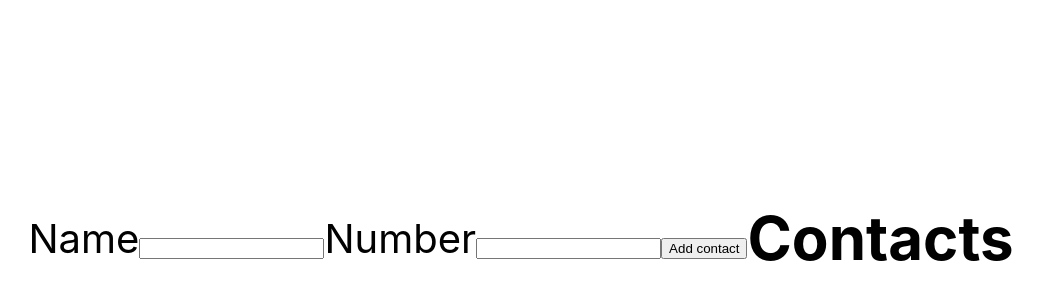
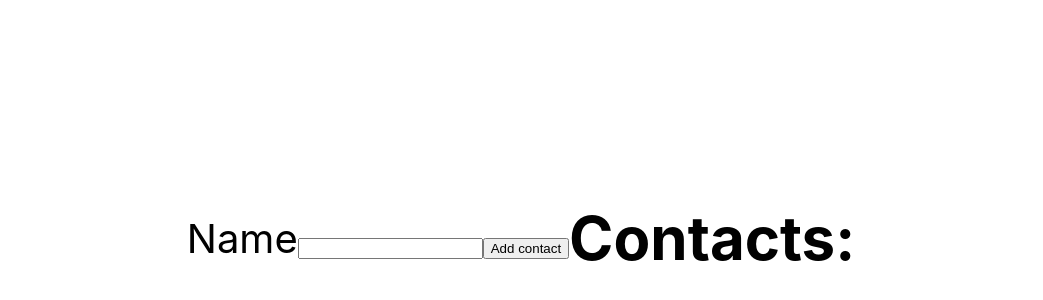
Before and after one commit to Hanna-Pylypenko/goit-react-hw-02-phonebook, a React (Create React App) app: page / in a window 1280 px wide. Shown: the part 162-462 px from the top of the page, without its empty margins (119-1162 px from the left). Built offline with nearby package versions, Linux system fonts and the light colour scheme.

Commit message:
added id generator, and a few components
Submit function is not ready

```diff
--- a/package.json
+++ b/package.json
@@ -7,6 +7,7 @@
     "@testing-library/jest-dom": "^5.16.3",
     "@testing-library/react": "^12.1.4",
     "@testing-library/user-event": "^13.5.0",
+    "nanoid": "^4.0.0",
     "react": "^18.1.0",
     "react-dom": "^18.1.0",
     "react-scripts": "5.0.1",
--- a/src/components/App.jsx
+++ b/src/components/App.jsx
@@ -1,4 +1,5 @@
 import React, { Component } from 'react';
+import { ContactsList } from './ContactsList/ContactsList';
 
 export class App extends Component {
   state = {
@@ -10,11 +11,17 @@ export class App extends Component {
     const { name, value } = evt.currentTarget;
     this.setState({ [name]: value });
   };
-  onContactInfoSubmit = evt => {
-    evt.preventDefault();
-    const formValue = evt.currentTarget.value;
-    console.log(formValue);
-    this.setState(prevState => ({ contacts: prevState.push(formValue) }));
+  onContactInfoSubmit = data => {
+    console.log(data);
+    data.preventDefault();
+    const contact = {
+      id: '',
+      name: '',
+      number: '',
+    };
+    this.setState(prevState => ({
+      contacts: [contact, ...prevState.contacts],
+    }));
   };
   render() {
     return (
@@ -28,7 +35,7 @@ export class App extends Component {
           color: '#010101',
         }}
       >
-        <form action="">
+        <form action="" onSubmit={this.onContactInfoSubmit}>
           <label htmlFor="name">Name</label>
           <input
             onChange={this.inputHandler}
@@ -38,7 +45,7 @@ export class App extends Component {
             title="Name may contain only letters, apostrophe, dash and spaces. For example Adrian, Jacob Mercer, Charles de Batz de Castelmore d'Artagnan"
             required
           />
-          <label htmlFor="name">Number</label>
+          {/* <label htmlFor="name">Number</label>
           <input
             onChange={this.inputHandler}
             type="tel"
@@ -46,18 +53,16 @@ export class App extends Component {
             pattern="\+?\d{1,4}?[-.\s]?\(?\d{1,3}?\)?[-.\s]?\d{1,4}[-.\s]?\d{1,4}[-.\s]?\d{1,9}"
             title="Phone number must be digits and can contain spaces, dashes, parentheses and can start with +"
             required
-          />
-          <button
-            className="submitContactBtn"
-            type="submit"
-            onSubmit={this.onContactInfoSubmit}
-          >
+          /> */}
+          <button className="submitContactBtn" type="submit">
             Add contact
           </button>
         </form>
         <div>
-          <h2>Contacts</h2>
-          <ul></ul>
+          <h2>Contacts:</h2>
+          <ul>
+            <ContactsList contacts={this.state.contacts} />
+          </ul>
         </div>
       </div>
     );
--- /dev/null
+++ b/src/components/ContactsList/ContactListItem.jsx
@@ -0,0 +1,3 @@
+export const ContactsListItem = ({ contact }) => {
+  return <li>{contact}</li>;
+};
--- /dev/null
+++ b/src/components/ContactsList/ContactsList.jsx
@@ -0,0 +1,7 @@
+import { nanoid } from 'nanoid';
+import { ContactsListItem } from './ContactListItem';
+export const ContactsList = ({ contacts }) => {
+  return contacts.map(contact => {
+    return <ContactsListItem info={contact} key={nanoid()} />;
+  });
+};
```
Also changed, not shown: 1 other file (tests, documents, lock files or other folders).
